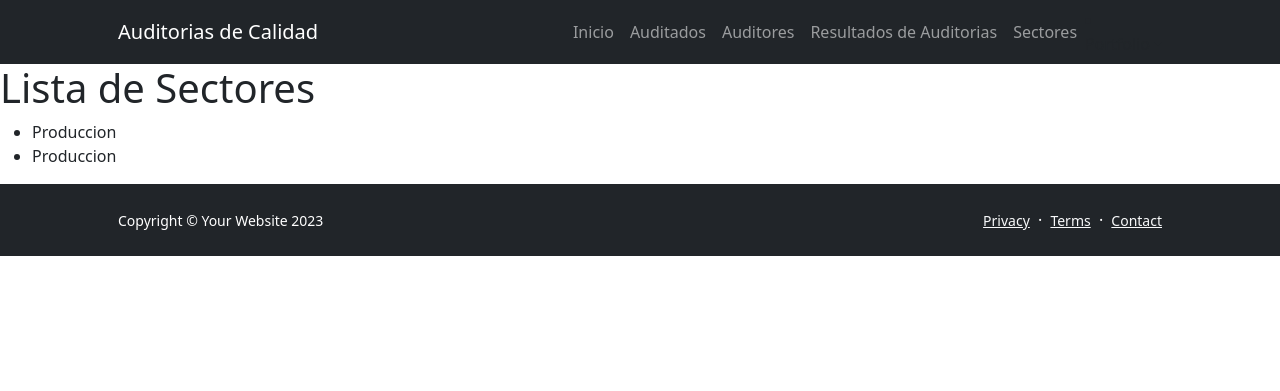
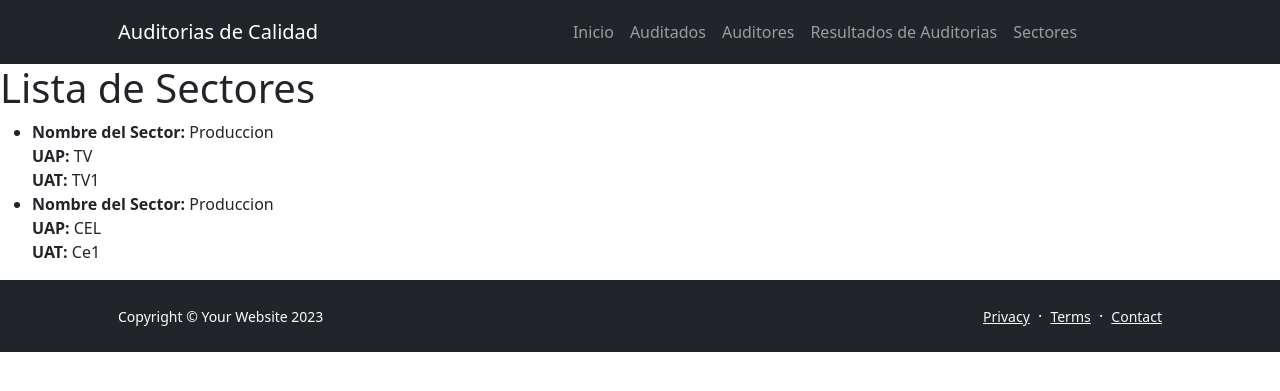
Before and after one commit to rosanavanesavasquez/ProyectoFinalpython_Vasquez, a Django app: page /AppAuditoria/sectores/ in a window 1280 px wide. Shown: the top 391 px of the page. Run offline with Django 4.2, Linux system fonts and the light colour scheme; data comes from the database, SQL or seed files in the repository; both versions use the stored data as it was after the commit; some libraries are stand-ins or nearby versions.

Commit message:
Actualización de formulario de alta de sectores en DB

```diff
--- a/ProyectoAuditoria/AppAuditoria/forms.py
+++ b/ProyectoAuditoria/AppAuditoria/forms.py
@@ -4,3 +4,9 @@ class AuditorFormulario(forms.Form):
     nombre = forms.CharField(max_length=100)
     apellido = forms.CharField(max_length=100)
     email = forms.EmailField()
+
+
+class SectorForm(forms.Form):
+    nombre = forms.CharField(max_length=100)
+    UAP = forms.CharField(max_length=3, initial='Todas')
+    UAT = forms.CharField(max_length=3, initial='Todas')
--- a/ProyectoAuditoria/AppAuditoria/models.py
+++ b/ProyectoAuditoria/AppAuditoria/models.py
@@ -22,9 +22,12 @@ class Auditado(models.Model):
 # Modelo para Sectores
 class Sector(models.Model):
     nombre = models.CharField(max_length=100)
+    UAP = models.CharField(max_length=3, default='Todas')
+    UAT = models.CharField(max_length=3, default='Todas')
 
     def __str__(self):
         return self.nombre
+
 
 # Modelo para Entregable
 class Entregable(models.Model):
--- a/ProyectoAuditoria/AppAuditoria/templates/AppAuditoria/index.html
+++ b/ProyectoAuditoria/AppAuditoria/templates/AppAuditoria/index.html
@@ -62,6 +62,9 @@
 <!--Formulario de busqueda de auditores-->
 <a class="btn btn-primary btn-lg px-4 me-sm-3" href="{% url 'BusquedaAuditor' %}">Buscar Auditor</a>
 
+<!--Formulario para dar de alta Sectores-->
+<a class="btn btn-primary btn-lg px-4 me-sm-3" href="{% url 'agregar_sector' %}">Crear Sector</a>
+
 <!-- Features section-->
             <section class="py-5" id="features">
                 <div class="container px-5 my-5">
--- a/ProyectoAuditoria/AppAuditoria/templates/AppAuditoria/lista_sectores.html
+++ b/ProyectoAuditoria/AppAuditoria/templates/AppAuditoria/lista_sectores.html
@@ -14,7 +14,11 @@
     <h1>Lista de Sectores</h1>
     <ul>
         {% for sector in sectores %}
-            <li>{{ sector.nombre }}</li>
+            <li>
+                <strong>Nombre del Sector:</strong> {{ sector.nombre }}<br>
+                <strong>UAP:</strong> {{ sector.UAP }}<br>
+                <strong>UAT:</strong> {{ sector.UAT }}
+            </li>
         {% empty %}
             <li>No hay sectores disponibles.</li>
         {% endfor %}
@@ -22,5 +26,4 @@
 </body>
 </html>
 
-
 {% endblock %}
--- a/ProyectoAuditoria/AppAuditoria/urls.py
+++ b/ProyectoAuditoria/AppAuditoria/urls.py
@@ -12,4 +12,5 @@ urlpatterns = [
     path('auditorFormulario/', views.auditorFormulario, name='auditorFormulario'),
     path('busquedaAuditor/', views.busquedaAuditor, name= "BusquedaAuditor"),
     path('buscar/', views.buscar),
+    path('agregar_sector/', views.agregar_sector, name='agregar_sector'),
 ]
--- a/ProyectoAuditoria/AppAuditoria/views.py
+++ b/ProyectoAuditoria/AppAuditoria/views.py
@@ -1,7 +1,8 @@
 from django.shortcuts import render
 from django.http import HttpResponse
+from django.shortcuts import redirect
 from .models import Auditor, Auditado, Sector, Entregable
-from AppAuditoria.forms import AuditorFormulario
+from AppAuditoria.forms import AuditorFormulario, SectorForm
 #def vista_ejemplo(request):
 #   return HttpResponse("Esta es una vista de ejemplo en AppAuditoria.")
 
@@ -73,3 +74,20 @@ def buscar(request):
     resultados = Auditor.objects.filter(nombre__icontains=nombre)
     contexto = {'resultados': resultados}
     return render(request, 'AppAuditoria/busquedaAuditor.html', contexto)
+
+def agregar_sector(request):
+    if request.method == 'POST':
+        form = SectorForm(request.POST)
+        if form.is_valid():
+
+            nuevo_sector = Sector(
+                nombre=form.cleaned_data['nombre'],
+                UAP=form.cleaned_data['UAP'],
+                UAT=form.cleaned_data['UAT']
+            )
+
+            nuevo_sector.save()
+            return redirect('lista_sectores')
+    else:
+        form = SectorForm()
+    return render(request, 'appauditoria/agregar_sector.html', {'form': form})
```
Also changed, not shown: ProyectoAuditoria/AppAuditoria/templates/AppAuditoria/agregar_sector.html (added, +25 -0 lines), ProyectoAuditoria/AppAuditoria/migrations/0002_sector_uap_sector_uat.py (added), ProyectoAuditoria/db.sqlite3.
